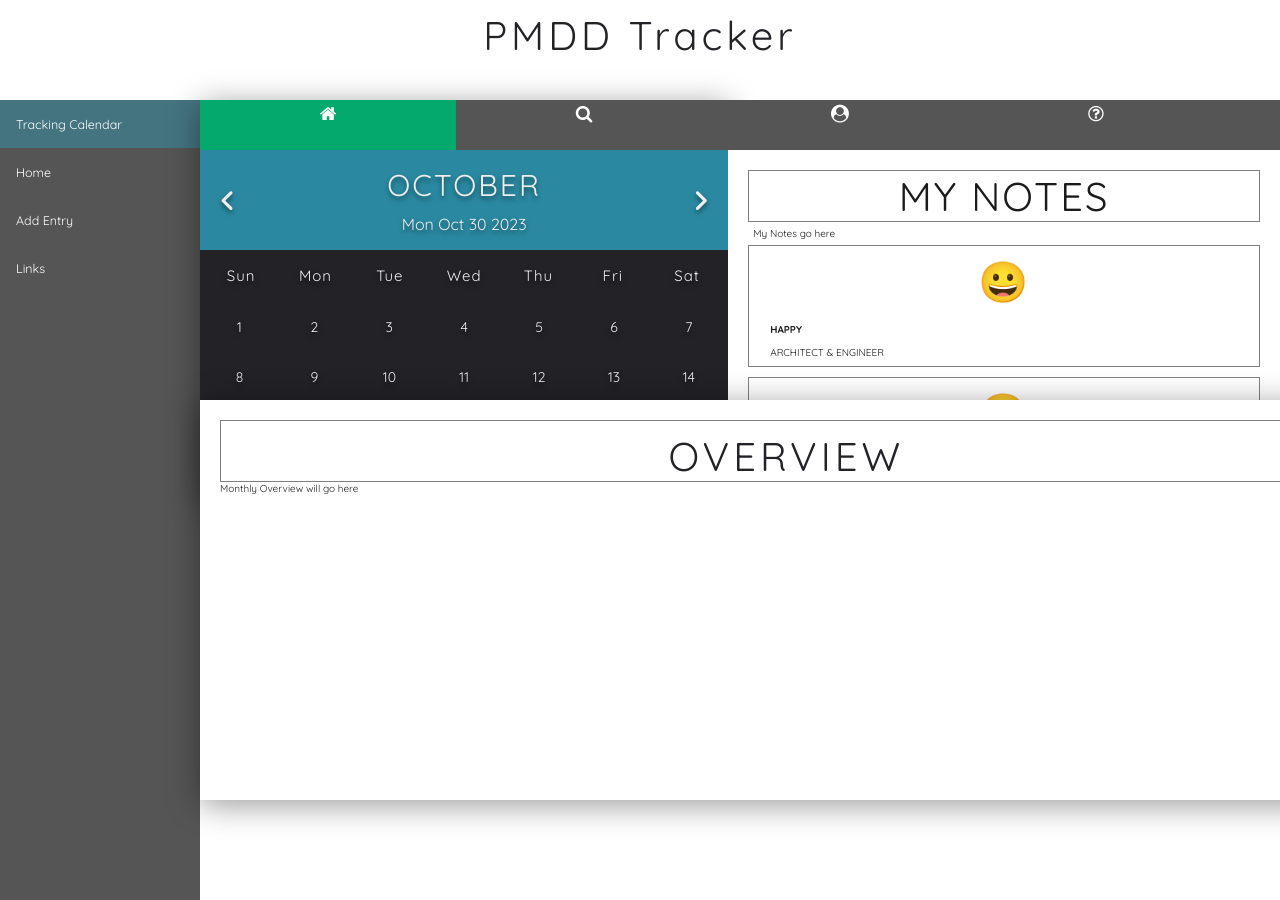
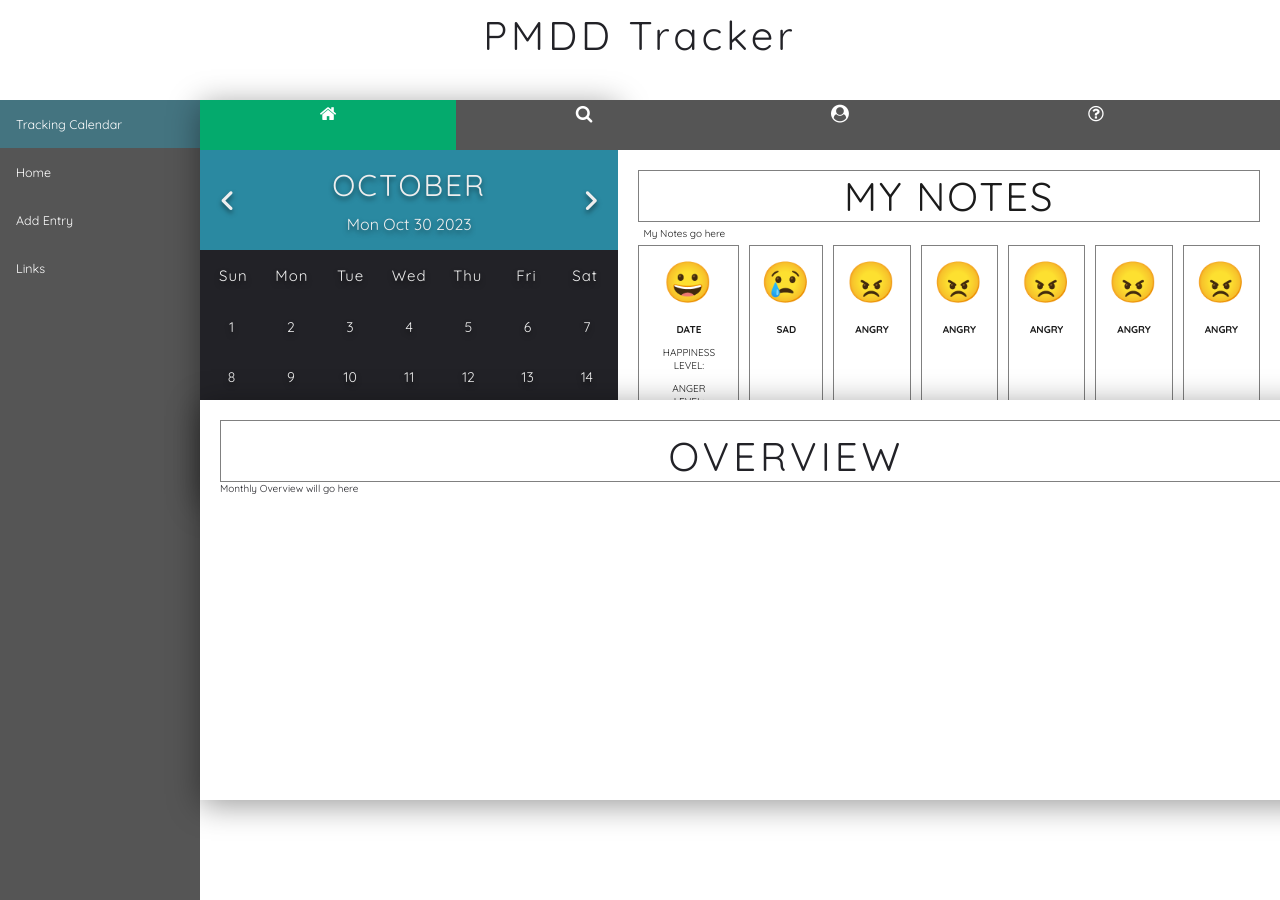
Before and after one commit to asimonson17/CYBR8470_Project, a Django app: template PMDD_Tracker/PMDD_Project/templates/calendar.html in a window 1280 px wide. Run offline with Django 4.2, Linux system fonts and the light colour scheme; the template is opened without the code that fills it, so the values that code supplies are empty.

Commit message:
Updated my notes section of the calendar.html to have emojis of faces and levels. Want to be able to pull in data automatically from calendar here. Alignment looks good in full screen but still weird in other sizes.

```diff
--- a/PMDD_Tracker/PMDD_Project/templates/calendar.html
+++ b/PMDD_Tracker/PMDD_Project/templates/calendar.html
@@ -74,30 +74,71 @@
     <div class="notes">
       <h1>My Notes</h1>
       <p>My Notes go here</p>
+      <div class="notescontainer">
       <div class="card">
         <h2>&#128512;</h2> <!--Happy Face Emoji-->
         <div class="cardcontainer">
-          <p><b>Happy</b></p>
-          <p>Architect & Engineer</p>
+          <p><b>Date</b></p>
+          <p>Happiness Level:</p>
+          <p>Anger Level:</p>
+          <p>Sad Level:</p>
+          <p>Lonliness Level:</p>
+          <p>Munchies?:</p>
+          <p>Period?:</p>
+          <p>Period Flow:</p>
+          <p>Cramps?:</p>
         </div>
       </div>
       <p></p>
       <div class="card">
         <h2>&#128546;</h2> <!--Crying Face Emoji-->
         <div class="cardcontainer">
-          <h4><b>John Doe</b></h4>
-          <p>Architect & Engineer</p>
+          <p><b>Sad</b></p>
+
         </div>
       </div>
       <p></p>
       <div class="card">
         <h2>&#128544;</h2> <!--Angry Face Emoji-->
         <div class="cardcontainer">
-          <h4><b>John Doe</b></h4>
-          <p>Architect & Engineer</p>
+          <p><b>Angry</b></p>
+
+        </div>
+      </div>
+      <p></p>
+      <div class="card">
+        <h2>&#128544;</h2> <!--Angry Face Emoji-->
+        <div class="cardcontainer">
+          <p><b>Angry</b></p>
+
+        </div>
+      </div>
+      <p></p>
+      <div class="card">
+        <h2>&#128544;</h2> <!--Angry Face Emoji-->
+        <div class="cardcontainer">
+          <p><b>Angry</b></p>
+
+        </div>
+      </div>
+      <p></p>
+      <div class="card">
+        <h2>&#128544;</h2> <!--Angry Face Emoji-->
+        <div class="cardcontainer">
+          <p><b>Angry</b></p>
+
+        </div>
+      </div>
+      <p></p>
+      <div class="card">
+        <h2>&#128544;</h2> <!--Angry Face Emoji-->
+        <div class="cardcontainer">
+          <p><b>Angry</b></p>
+
         </div>
       </div>
      </div>
+    </div>
    </div> <!--This is the end of the container wrapper-->
 
   </div> <!-- this is the end of the content wrapper-->
--- a/PMDD_Tracker/PMDD_Project/templates/styles.css
+++ b/PMDD_Tracker/PMDD_Project/templates/styles.css
@@ -61,7 +61,7 @@ html{
 
 .notes {
 
-  height: 100vh;
+  height: 80%;
   width: 100%;
   margin-top: 50px;
   padding: 20px;
@@ -69,6 +69,12 @@ html{
   background-color: #ffffff;
 
 
+}
+
+.notescontainer {
+  display:flex;
+  overflow: auto;
+  height: 80%;
 }
 
 .notes h1 {
@@ -505,6 +511,7 @@ body {font-family: Verdana, sans-serif;}
   text-transform: uppercase;
   border: 1px solid gray;
   transition: 0.3s;
+  width: 50%;
 }
 
 /* size of emoji & style */
@@ -523,6 +530,9 @@ body {font-family: Verdana, sans-serif;}
   padding: 5px;
 }
 
+.cardcontainer p {
+  text-align: center;
+}
 
 /* On mouse-over, add a deeper shadow */
 .card:hover {
@@ -533,3 +543,55 @@ body {font-family: Verdana, sans-serif;}
 .cardcontainer {
   padding: 2px 16px;
 }
+
+.cardright {
+  /* Add shadows to create the "card" effect */
+  display: flex;
+  flex: 50%;
+  text-transform: uppercase;
+  border: 1px solid gray;
+  transition: 0.3s;
+  width: 50%;
+}
+
+/* size of emoji & style */
+.card h2 {
+  padding: 10px;
+  text-align: left;
+  font-weight: 400;
+  text-align: center;
+  color: #1b1b1b;
+  font-size: 4rem;
+  font-weight: 400;
+  letter-spacing: 0.2rem;
+}
+
+/* Create two equal columns that floats next to each other */
+.columnleft {
+  float: left;
+  width: 50%;
+  padding: 10px;
+
+}
+
+/* Clear floats after the columns */
+.rowleft:after {
+  content: "";
+  display: table;
+  clear: both;
+}
+
+/* Create two equal columns that floats next to each other */
+.columnright {
+  float: right;
+  width: 50%;
+  padding: 10px;
+
+}
+
+/* Clear floats after the columns */
+.rowright::after {
+  content: "";
+  display: table;
+  clear: both;
+}
```
